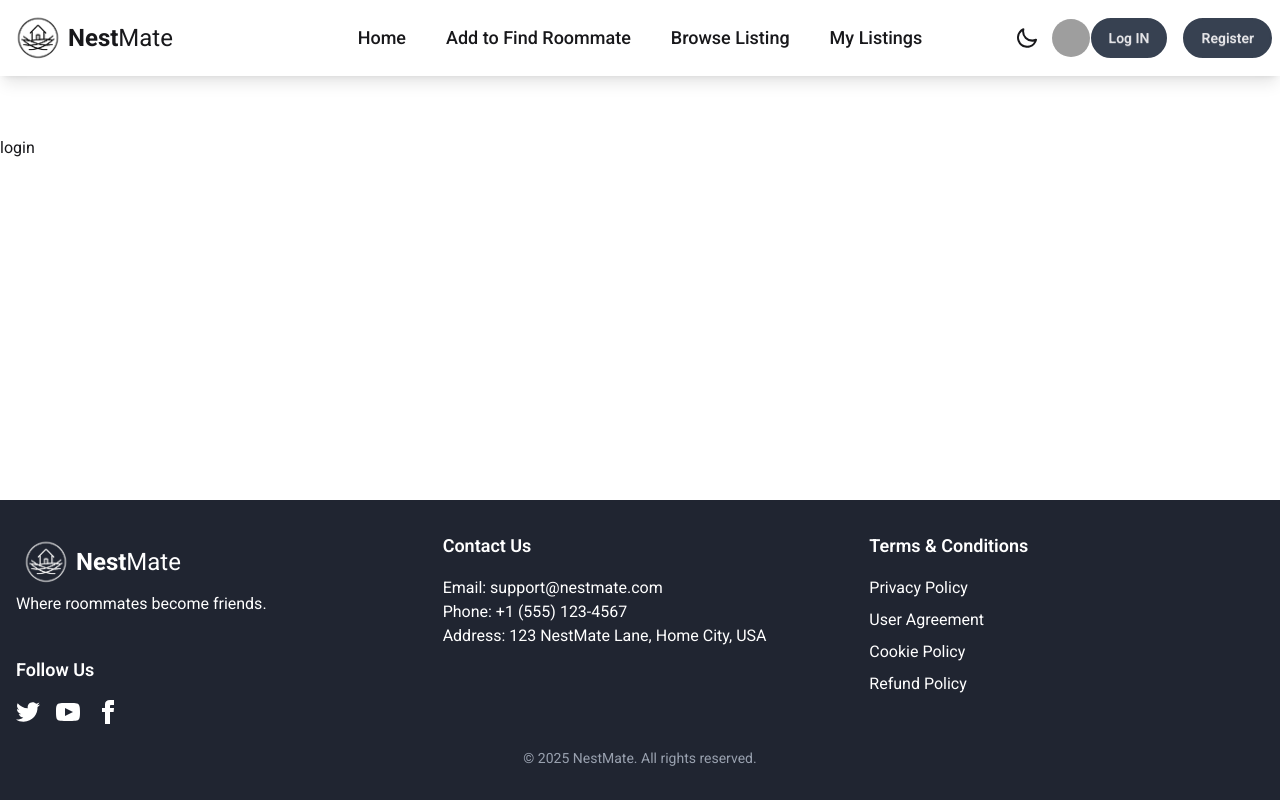
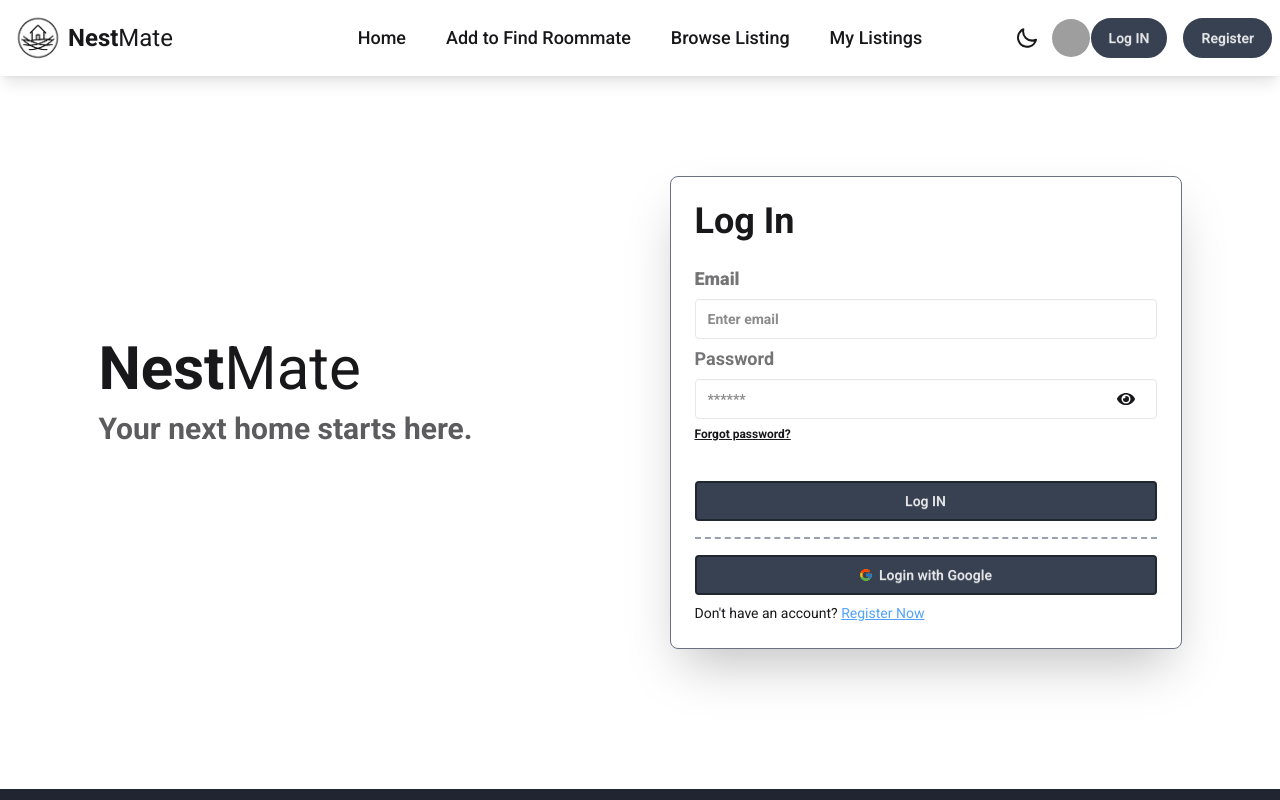
Before and after one commit to ArunRoy404/NestMate-Client, a React (Vite) app: page /login in a window 1280 px wide. Shown: the top 800 px of the page. Built offline with nearby package versions, Linux system fonts and the light colour scheme; no server answers; grey boxes are pictures that could not be loaded.

Commit message:
login page added

```diff
--- /dev/null
+++ b/src/CustomContexts/UseAuthContext.jsx
@@ -0,0 +1,8 @@
+import { useContext } from 'react';
+import AuthContext from '../Contexts/AuthContext/AuthContext';
+
+const useAuthContext = () => {
+    return useContext(AuthContext)
+};
+
+export default useAuthContext;
--- a/src/Pages/Login.jsx
+++ b/src/Pages/Login.jsx
@@ -1,9 +1,127 @@
-import React from 'react';
+import { useState } from 'react';
+import { Link, useLocation, useNavigate } from 'react-router';
+import { FaEye } from "react-icons/fa";
+import { FaEyeSlash } from "react-icons/fa";
+// import { notifyError, notifySuccess } from '../utilities/notify';
+import useAuthContext from '../CustomContexts/UseAuthContext';
+import { FcGoogle } from "react-icons/fc";
+
+
 
 const Login = () => {
+    const { logIn, googleLogIn, reloadUser, user } = useAuthContext()
+    console.log(user);
+
+    const [success, setSuccess] = useState('')
+    const [error, setError] = useState('')
+    const [isPassVisible, setIsPassVisible] = useState(false)
+    const [isLogINBtnLoading, setIsLogInBtnLoading] = useState(false)
+    const [isGoogleBtnLoading, setIsGoogleBtnLoading] = useState(false)
+
+    const navigate = useNavigate()
+    const location = useLocation()
+
+
+    const handleLogin = (e) => {
+        e.preventDefault()
+        const email = e.target.email.value
+        const password = e.target.password.value
+
+        setSuccess('')
+        setError('')
+        setIsLogInBtnLoading(true)
+
+        logIn(email, password)
+            .then(() => {
+                setSuccess('Login Successful')
+                // notifySuccess('Login Successful')
+                reloadUser()
+                navigate(location.state || '/')
+            })
+            .catch(error => {
+                setError(error.code)
+                // notifyError('Login Failed')
+            })
+            .finally(() => {
+                setIsLogInBtnLoading(false)
+            })
+    }
+
+    const handleGoogleLogIn = () => {
+        setSuccess('')
+        setError('')
+        setIsGoogleBtnLoading(true)
+
+        googleLogIn()
+            .then(() => {
+                setSuccess('Login Successful')
+                // notifySuccess('Login Successful')
+                reloadUser()
+                navigate(location.state || '/')
+            })
+            .catch(error => {
+                setError(error.code)
+                // notifyError("Login failed!")
+            })
+            .finally(() => {
+                setIsGoogleBtnLoading(false)
+            })
+    }
+
+
     return (
-        <div>
-            login
+        <div className='flex lg:py-10'>
+            <div className="flex flex-col lg:flex-row space-y-10 flex-1 items-center justify-around mb-10 ">
+                <div className='hidden md:block'>
+                    <h1 className='text-6xl font-normal mb-3' >
+                        <span className='font-bold'>Nest</span>Mate
+                    </h1>
+                    <h2 className='md:text-3xl font-bold opacity-70'>
+                        Your next home starts here.
+                    </h2>
+                </div>
+                <div className="w-full  md:w-auto">
+                    <div className="card bg-accent md:w-lg shrink-0 shadow-2xl border-1 border-gray-500 ">
+                        <div className="card-body">
+                            <h1 className='text-4xl font-bold mb-3'>Log In</h1>
+                            <form onSubmit={handleLogin} className="fieldset border-b-2 border-gray-400 border-dashed">
+
+                                <label className="label text-lg font-black ">Email</label>
+                                <input name='email' type="email" required className="border-1 border-gray-200 w-full focus:outline-none focus:border-2  focus:border-blue-400 font-bold input" placeholder="Enter email" />
+
+                                <label className="label font-bold text-lg ">Password</label>
+                                <div className='relative'>
+                                    <input name='password' required type={isPassVisible ? 'text' : "password"} className="border-1 border-gray-200 w-full focus:outline-none focus:border-2  focus:border-blue-400 input pr-13 font-bold" placeholder="******" />
+                                    <button type='button' onClick={() => setIsPassVisible(value => !value)} className='cursor-pointer p-0 h-6 w-4 absolute right-6 top-2 z-10 border-none'>
+                                        {
+                                            isPassVisible
+                                                ? <FaEyeSlash size={18} />
+                                                : <FaEye size={18} />
+                                        }
+                                    </button>
+                                </div>
+                                <Link to={'/forgot-password'} type='button' className='text-left cursor-pointer font-bold underline'>Forgot password?</Link>
+
+                                <p className='text-green-400' >{success}</p>
+                                <p className='text-red-400' >{error}</p>
+
+                                <button type='submit' className='mt-5 mb-3 btn btn-neutral shadow-none rounded-sm hover:bg-white hover:text-black border-2 border-black/40 ' disabled={isLogINBtnLoading}>
+                                    {isLogINBtnLoading && <span className="loading loading-spinner"></span>}
+                                    Log IN
+                                </button>
+                            </form>
+
+
+                            <button onClick={handleGoogleLogIn} className='mt-2 btn btn-neutral shadow-none rounded-sm hover:bg-white hover:text-black border-2 border-black/40' disabled={isGoogleBtnLoading}>
+                                {isGoogleBtnLoading && <span className="loading loading-spinner"></span>}
+                                <FcGoogle />
+                                Login with Google
+                            </button>
+                            <h2>Don't have an account? <Link state={location.state} className='underline text-blue-400' to={'/register'}>Register Now</Link></h2>
+                        </div>
+                    </div>
+                </div>
+            </div>
         </div>
     );
 };
```
